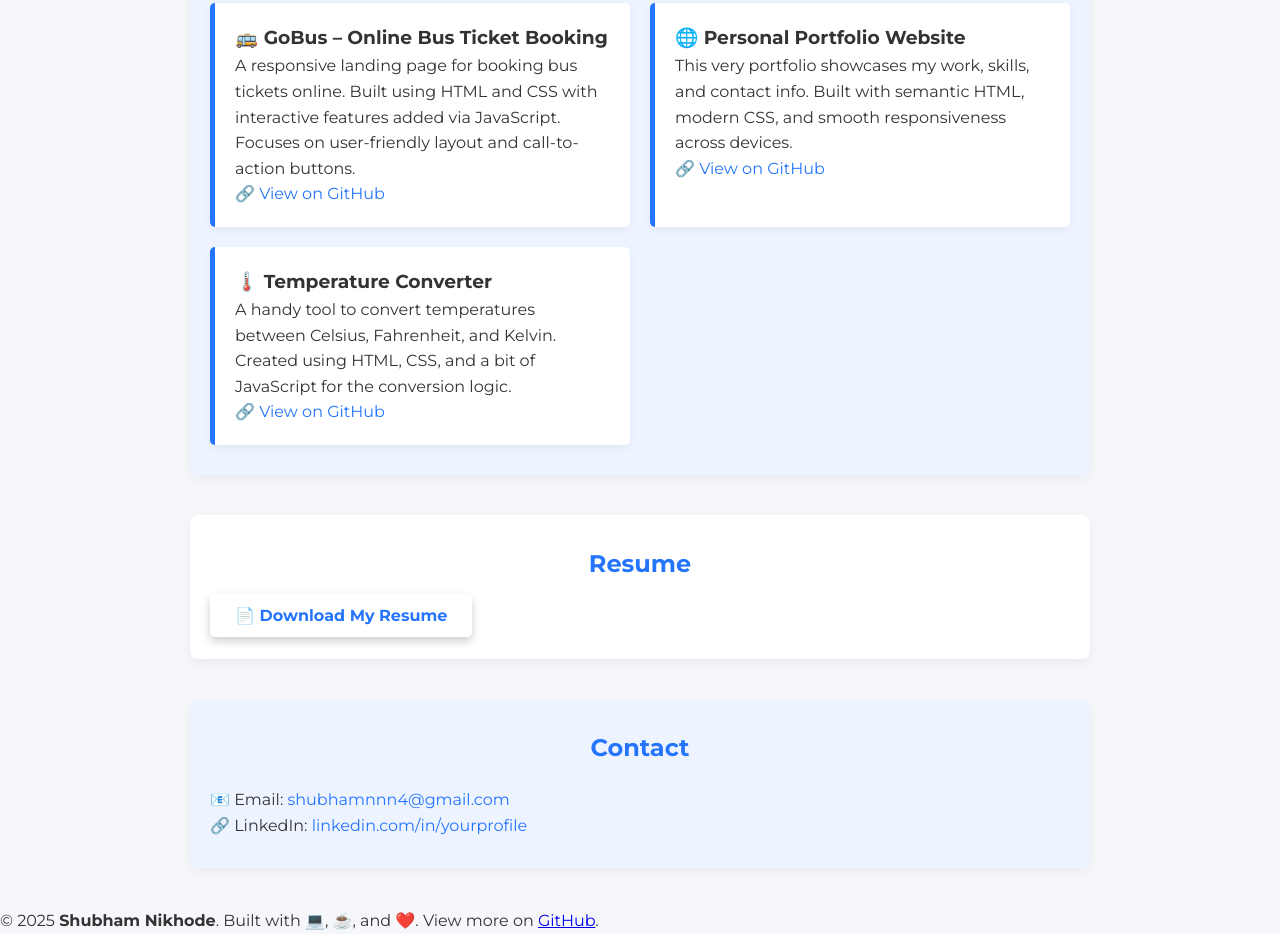
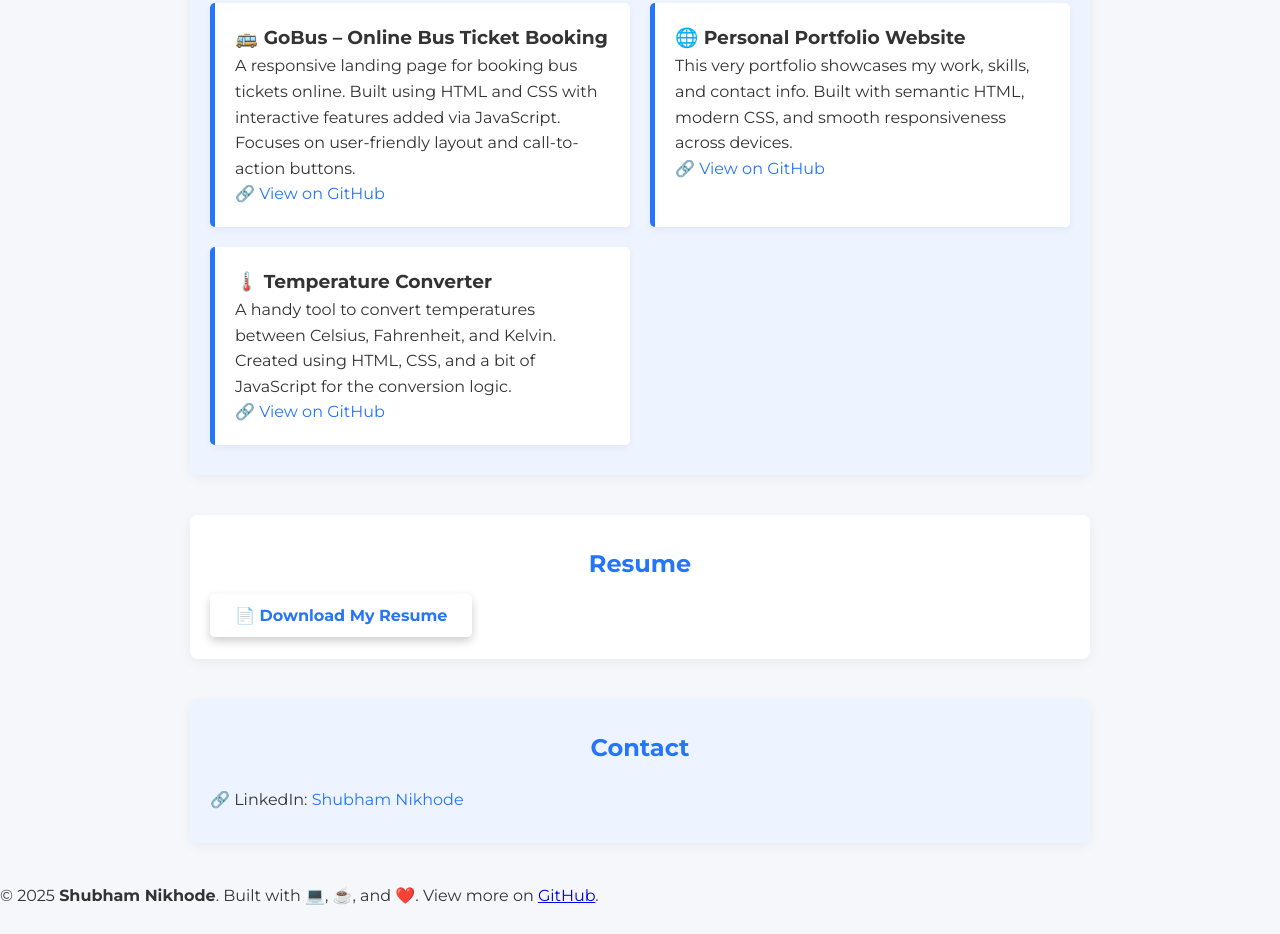
Before and after one commit to ShubhamN-31/OIBSIP, a plain HTML site: page Portfolio/index.html in a window 1280 px wide. Shown: the part 813-1747 px from the top of the page. After the commit the page ends 1721 px from the top, so only its background shows below. Drawn offline with Linux system fonts and the light colour scheme.

Commit message:
index.html

```diff
--- a/Portfolio/index.html
+++ b/Portfolio/index.html
@@ -68,13 +68,12 @@ I am dedicated to continuous learning, constantly exploring new tools, technolog
 
   <section id="contact" class="section alt-bg">
     <h2>Contact</h2>
-    <p>📧 Email: <a href="mailto:shubhamnnn4@gmail.com">shubhamnnn4@gmail.com</a></p>
-    <p>🔗 LinkedIn: <a href="https://linkedin.com/in/yourprofile" target="_blank">linkedin.com/in/yourprofile</a></p>
+    <p>🔗 LinkedIn: <a href="https://www.linkedin.com/in/shubham-nikhode-a83121309/" target="_blank">Shubham Nikhode</a></p>
   </section>
 
   <footer>
     <p>&copy; 2025 <strong>Shubham Nikhode</strong>. Built with 💻, ☕, and ❤️. View more on
-      <a href="https://github.com/yourusername" target="_blank">GitHub</a>.
+      <a href="https://github.com/ShubhamN-31/OIBSIP" target="_blank">GitHub</a>.
     </p>
   </footer>
 
```
